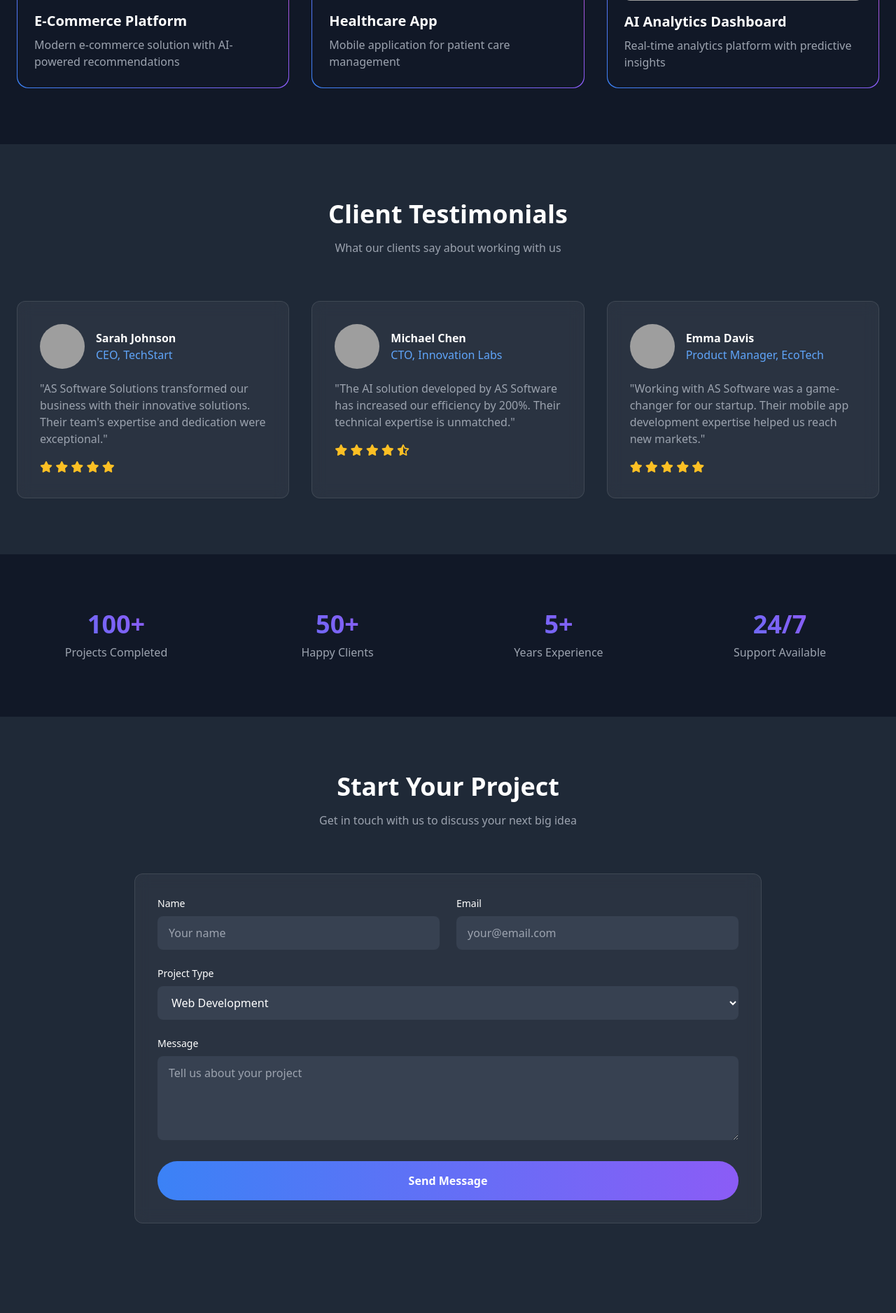
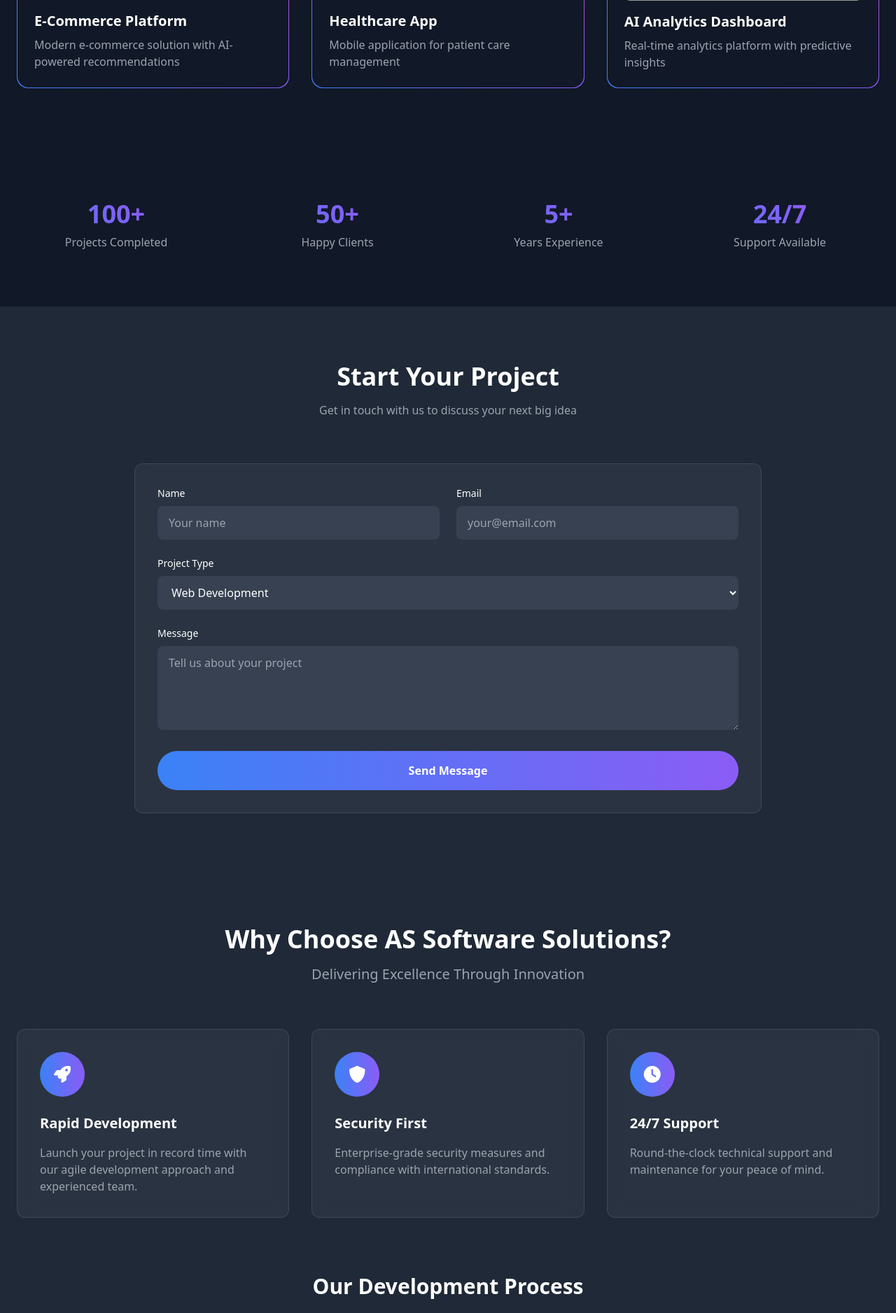
Before and after one commit to AmolLondhe1234/company, a Django app: page / in a window 1280 px wide. Shown: the part 3309-5185 px from the top of the page at 70% size. Run offline with Django 5.2, Linux system fonts and the light colour scheme; grey boxes are pictures that could not be loaded.

Commit message:
Update index.html

```diff
--- a/company_app/templates/index.html
+++ b/company_app/templates/index.html
@@ -502,71 +502,7 @@ class DigitalSolution {
         </div>
     </section>
 
-    <!-- Testimonials Section -->
-    <section id="testimonials" class="py-20 bg-gray-800">
-        <div class="container mx-auto px-6">
-            <div class="text-center mb-16" data-aos="fade-up">
-                <h2 class="text-4xl font-bold mb-4">Client Testimonials</h2>
-                <p class="text-gray-400">What our clients say about working with us</p>
-            </div>
-            <div class="grid grid-cols-1 md:grid-cols-2 lg:grid-cols-3 gap-8">
-                <!-- Testimonial Cards -->
-                <div class="glass-card rounded-xl p-8" data-aos="fade-up">
-                    <div class="flex items-center mb-4">
-                        <img src="/api/placeholder/64/64" alt="Client 1" class="rounded-full w-16 h-16">
-                        <div class="ml-4">
-                            <h4 class="font-bold">Sarah Johnson</h4>
-                            <p class="text-blue-400">CEO, TechStart</p>
-                        </div>
-                    </div>
-                    <p class="text-gray-400">"AS Software Solutions transformed our business with their innovative solutions. Their team's expertise and dedication were exceptional."</p>
-                    <div class="mt-4 text-yellow-400">
-                        <i class="fas fa-star"></i>
-                        <i class="fas fa-star"></i>
-                        <i class="fas fa-star"></i>
-                        <i class="fas fa-star"></i>
-                        <i class="fas fa-star"></i>
-                    </div>
-                </div>
 
-                <div class="glass-card rounded-xl p-8" data-aos="fade-up" data-aos-delay="100">
-                    <div class="flex items-center mb-4">
-                        <img src="/api/placeholder/64/64" alt="Client 2" class="rounded-full w-16 h-16">
-                        <div class="ml-4">
-                            <h4 class="font-bold">Michael Chen</h4>
-                            <p class="text-blue-400">CTO, Innovation Labs</p>
-                        </div>
-                    </div>
-                    <p class="text-gray-400">"The AI solution developed by AS Software has increased our efficiency by 200%. Their technical expertise is unmatched."</p>
-                    <div class="mt-4 text-yellow-400">
-                        <i class="fas fa-star"></i>
-                        <i class="fas fa-star"></i>
-                        <i class="fas fa-star"></i>
-                        <i class="fas fa-star"></i>
-                        <i class="fas fa-star-half-alt"></i>
-                    </div>
-                </div>
-
-                <div class="glass-card rounded-xl p-8" data-aos="fade-up" data-aos-delay="200">
-                    <div class="flex items-center mb-4">
-                        <img src="/api/placeholder/64/64" alt="Client 3" class="rounded-full w-16 h-16">
-                        <div class="ml-4">
-                            <h4 class="font-bold">Emma Davis</h4>
-                            <p class="text-blue-400">Product Manager, EcoTech</p>
-                        </div>
-                    </div>
-                    <p class="text-gray-400">"Working with AS Software was a game-changer for our startup. Their mobile app development expertise helped us reach new markets."</p>
-                    <div class="mt-4 text-yellow-400">
-                        <i class="fas fa-star"></i>
-                        <i class="fas fa-star"></i>
-                        <i class="fas fa-star"></i>
-                        <i class="fas fa-star"></i>
-                        <i class="fas fa-star"></i>
-                    </div>
-                </div>
-            </div>
-        </div>
-    </section>
 
     <!-- Stats Section -->
     <section class="py-20 bg-gray-900">
```
